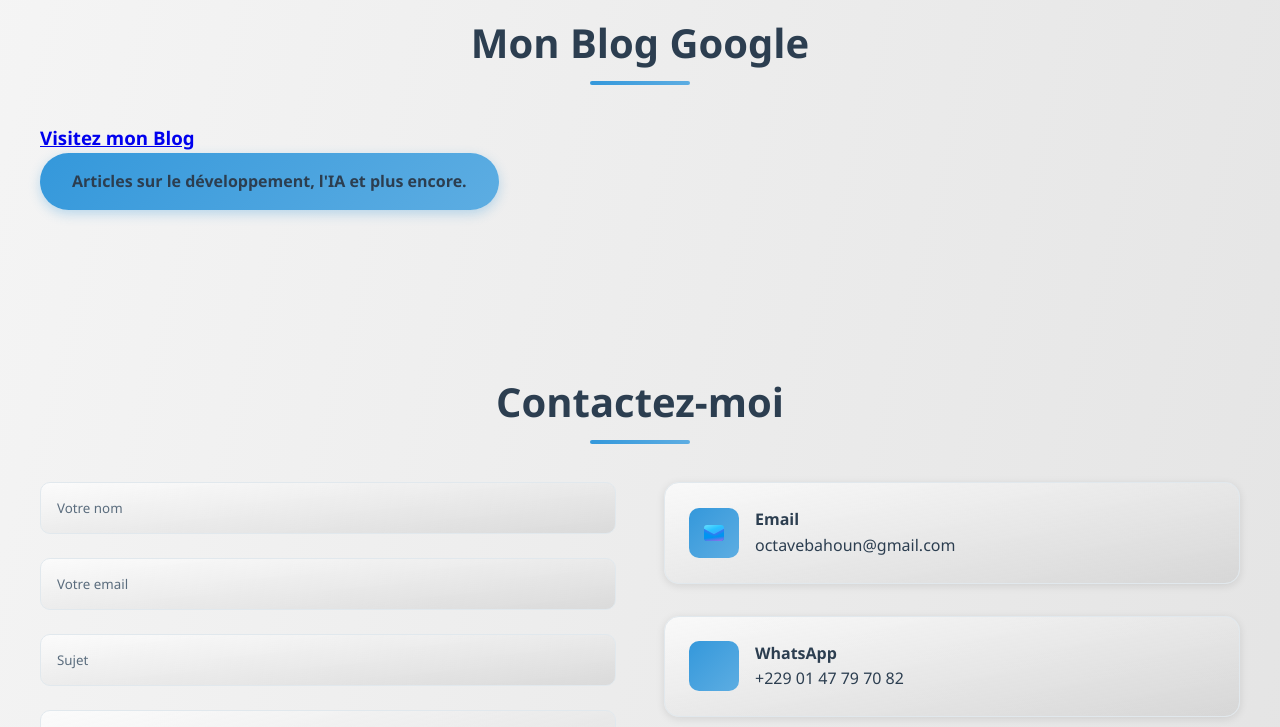
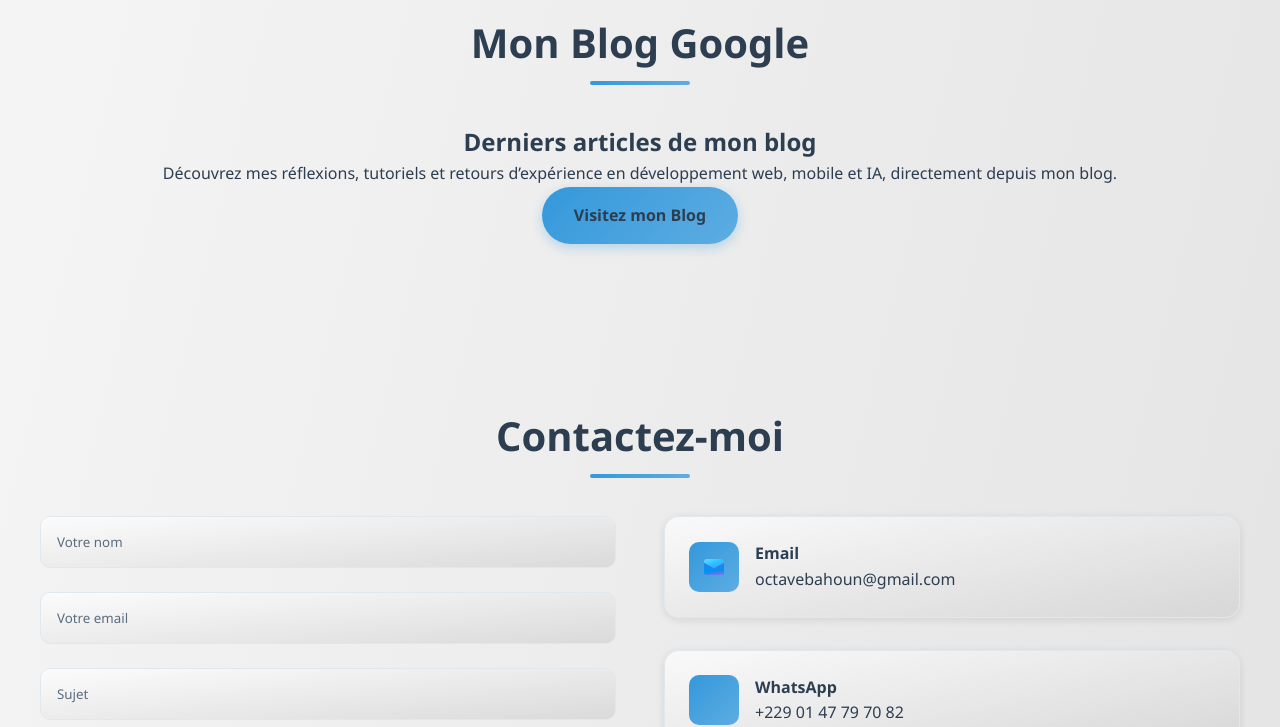
Before and after one commit to octavebahoun/Portefeuille, a plain HTML site: page index.html in a window 1280 px wide. Shown: the part 4060-4787 px from the top of the page. Drawn offline with Linux system fonts and the light colour scheme.

Commit message:
Correction de quelques bug utilisateurs

```diff
--- a/index.html
+++ b/index.html
@@ -488,10 +488,11 @@
     <div class="container">
       <h2 class="section-title">Mon Blog Google</h2>
       <div class="blog-links">
+        <h2 style="text-align: center;">Derniers articles de mon blog</h2>
+  <p style="text-align: center; ">Découvrez mes réflexions, tutoriels et retours d’expérience en développement web, mobile et IA, directement depuis mon blog.</p>
         <a href="https://oktavenotes.blogspot.com/" class="blog-link" target="_blank" rel="noopener">
-          <div >
-            <h3> Visitez mon Blog</h3>
-            <p class="btn btn-primary" >Articles sur le développement, l'IA et plus encore.</p>
+          <div style="text-align: center;">
+            <h3 class="btn btn-primary"> Visitez mon Blog</h3>
           </div>
         </a>
       </div>
```
Also changed, not shown: Cv.html (+1 -1 lines), sitemap.xml (+7 -6 lines).
